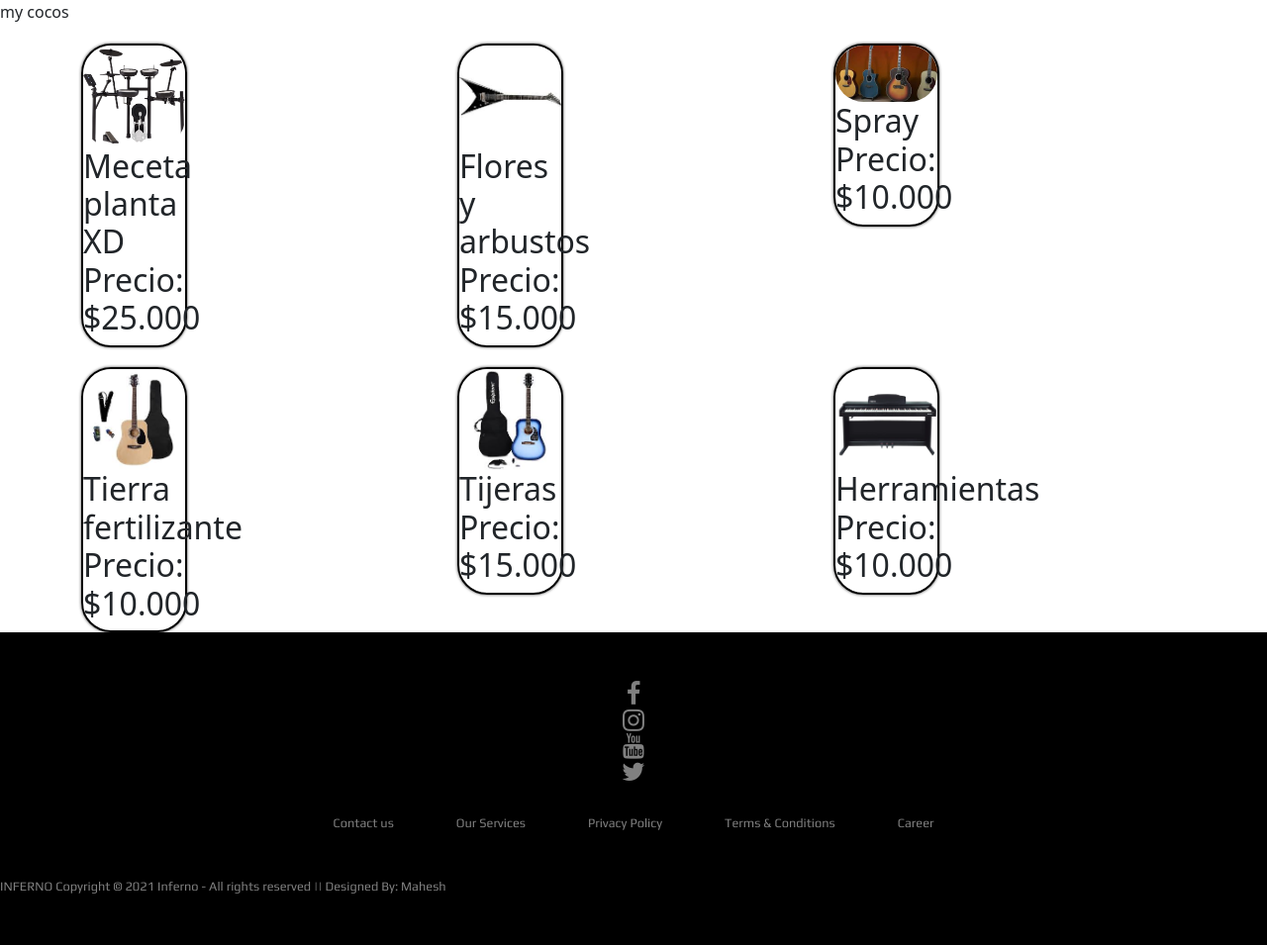
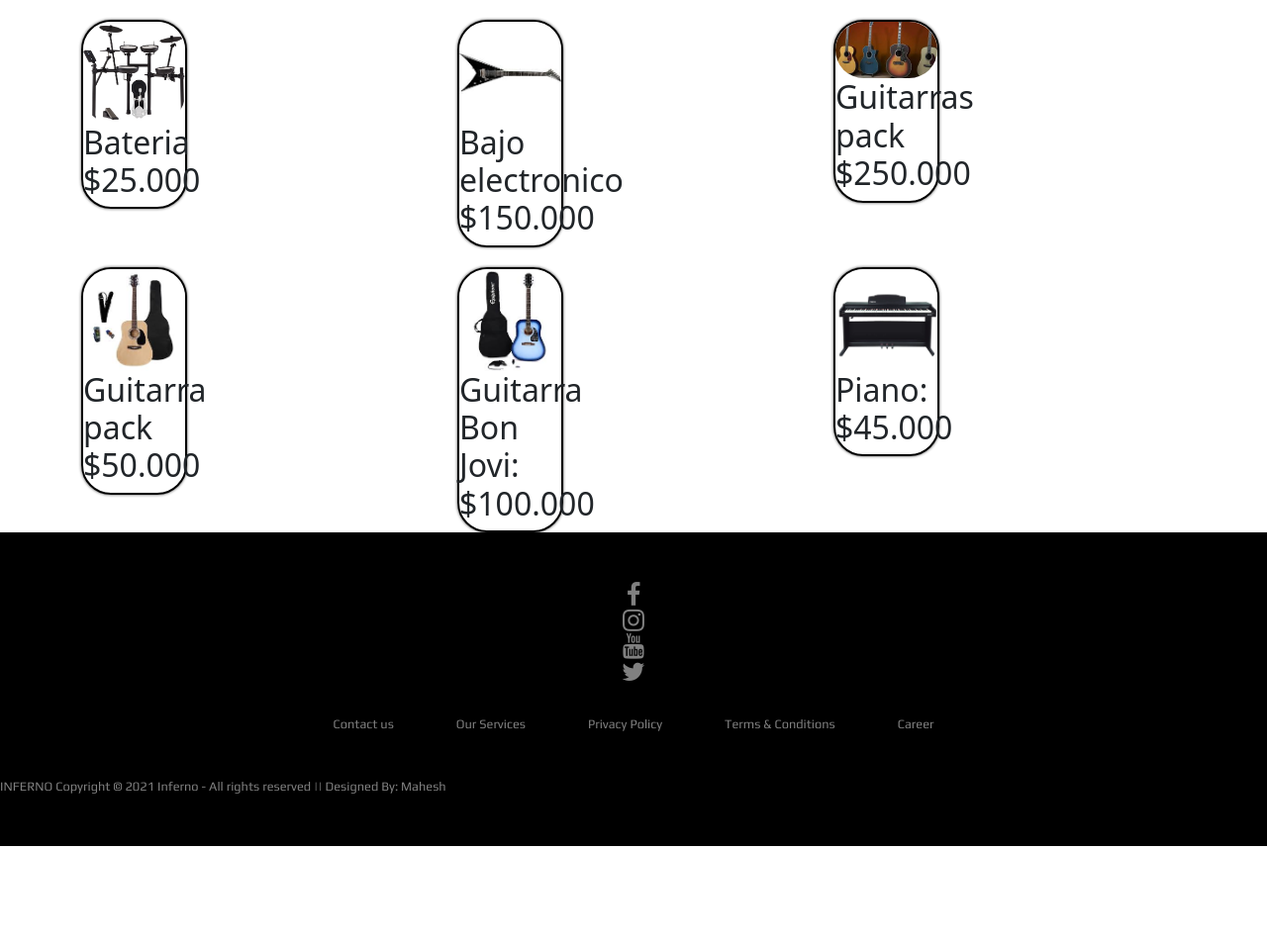
Before and after one commit to Kuroro-rich/MusicPro, a Flask app: page /productos in a window 1280 px wide. Shown: the part 223-1178 px from the top of the page at 99% size. After the commit the page ends 1078 px from the top, so only its background shows below. Run offline with Flask 3, Linux system fonts and the light colour scheme.

Commit message:
cambios de nombre y precios

```diff
--- a/app/templates/prodCli.html
+++ b/app/templates/prodCli.html
@@ -2,7 +2,7 @@
 
 {% block body %}
 
-<a>my cocos</a>
+
 
 
 <div class="galeria container">
@@ -12,7 +12,7 @@
                 <div class="imagen">
                     <img src="static/img/bateria1.jpg" alt="">
                     <div class="overlay">
-                        <h2>Meceta planta XD Precio: $25.000
+                        <h2>Bateria $25.000
                         </h2>
                     </div>
                 </div>
@@ -21,7 +21,7 @@
                 <div class="imagen">
                     <img src="static/img/electrica1.jpg" alt="">
                     <div class="overlay">
-                        <h2>Flores y arbustos Precio: $15.000
+                        <h2>Bajo electronico $150.000
                         </h2>
                     </div>
                 </div>
@@ -30,7 +30,7 @@
                 <div class="imagen">
                     <img src="static/img/guitarra1.jpg" alt="">
                     <div class="overlay">
-                        <h2>Spray Precio: $10.000
+                        <h2>Guitarras pack $250.000
                         </h2>
                     </div>
                 </div>
@@ -44,7 +44,7 @@
                 <div class="imagen">
                     <img src="static/img/guitarra2.jpg" alt="">
                     <div class="overlay">
-                        <h2>Tierra fertilizante Precio: $10.000
+                        <h2>Guitarra pack  $50.000
                         </h2>
                     </div>
                 </div>
@@ -53,7 +53,7 @@
                 <div class="imagen">
                     <img src="static/img/guitarra3.jpg" alt="">
                     <div class="overlay">
-                        <h2>Tijeras Precio: $15.000
+                        <h2>Guitarra Bon Jovi: $100.000
                         </h2>
                     </div>
                 </div>
@@ -62,7 +62,7 @@
                 <div class="imagen">
                     <img src="static/img/piano 1.jpg" alt="">
                     <div class="overlay">
-                        <h2>Herramientas Precio: $10.000
+                        <h2>Piano: $45.000
                         </h2>
                     </div>
                 </div>
```
